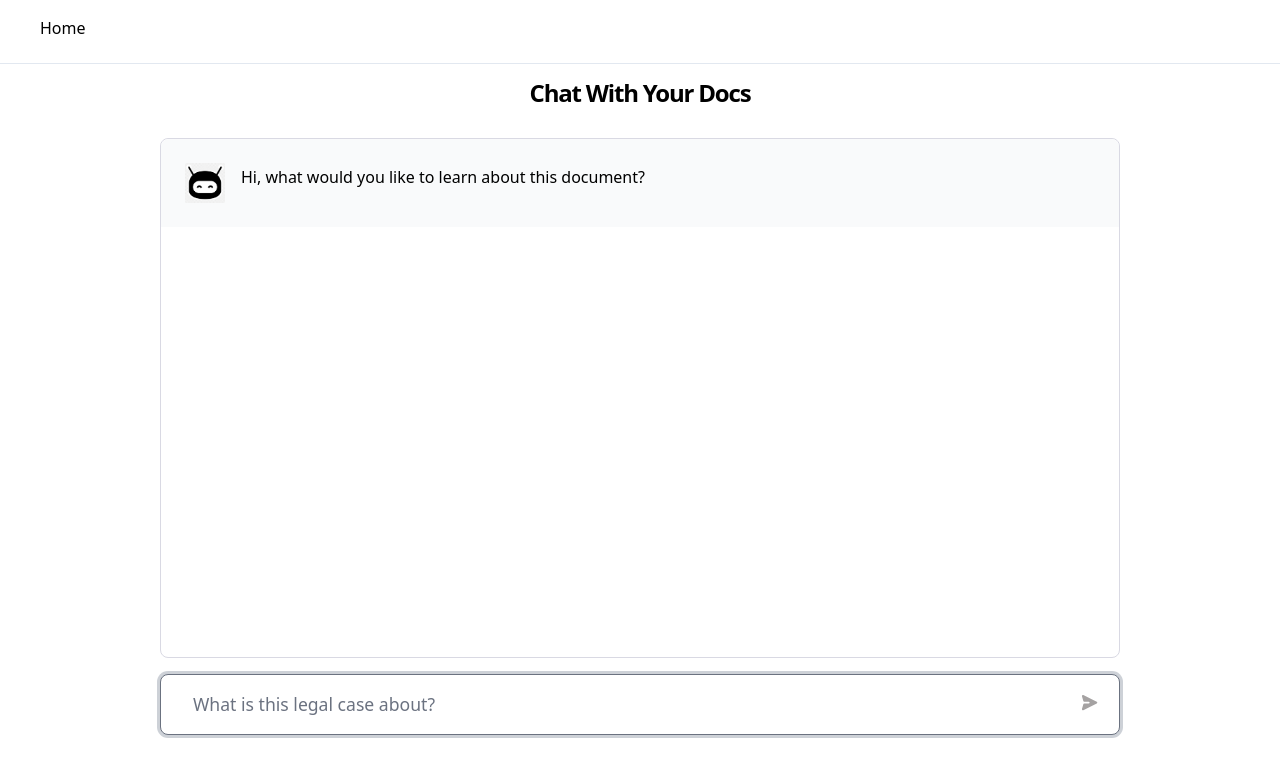
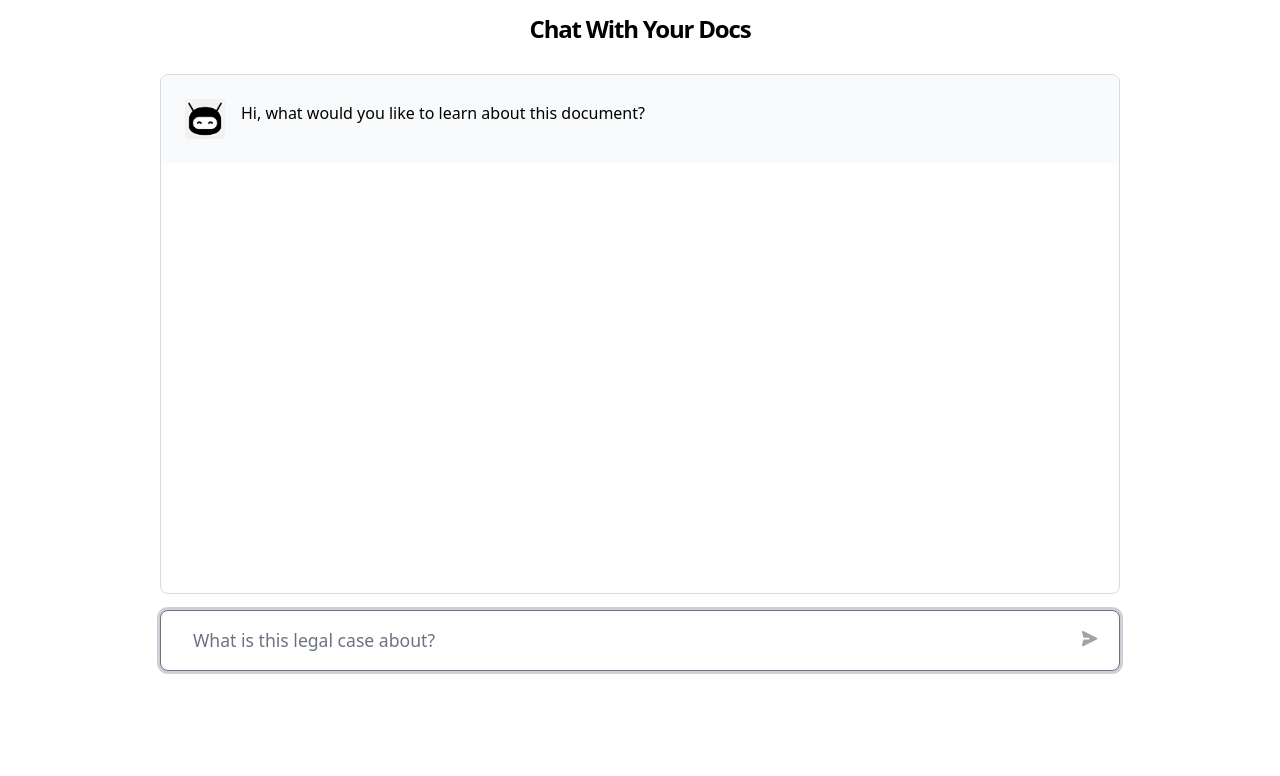
Before and after one commit to hot214/chatgptbot, a Next.js app: page / in a window 1280 px wide. Shown: the top 776 px of the page. Built offline with nearby package versions, Linux system fonts and the light colour scheme.

Commit message:
Removed header

```diff
--- a/components/layout.tsx
+++ b/components/layout.tsx
@@ -4,21 +4,22 @@ interface LayoutProps {
 
 export default function Layout({ children }: LayoutProps) {
   return (
-    <div className="mx-auto flex flex-col space-y-4">
-      <header className="container sticky top-0 z-40 bg-white">
-        <div className="h-16 border-b border-b-slate-200 py-4">
-          <nav className="ml-4 pl-6">
-            <a href="#" className="hover:text-slate-600 cursor-pointer">
-              Home
-            </a>
-          </nav>
-        </div>
-      </header>
-      <div>
-        <main className="flex w-full flex-1 flex-col overflow-hidden">
-          {children}
-        </main>
-      </div>
-    </div>
+    // <div className="mx-auto flex flex-col space-y-4">
+    //   <header className="container sticky top-0 z-40 bg-white">
+    //     <div className="h-16 border-b border-b-slate-200 py-4">
+    //       <nav className="ml-4 pl-6">
+    //         <a href="#" className="hover:text-slate-600 cursor-pointer">
+    //           Home
+    //         </a>
+    //       </nav>
+    //     </div>
+    //   </header>
+    //   <div>
+    //     <main className="flex w-full flex-1 flex-col overflow-hidden">
+    //       {children}
+    //     </main>
+    //   </div>
+    // </div>
+    <></>
   );
 }
--- a/pages/index.tsx
+++ b/pages/index.tsx
@@ -1,5 +1,5 @@
 import { useRef, useState, useEffect } from 'react';
-import Layout from '@/components/layout';
+// import Layout from '@/components/layout';
 import styles from '@/styles/Home.module.css';
 import { Message } from '@/types/chat';
 import Image from 'next/image';
@@ -122,9 +122,9 @@ export default function Home() {
 
   return (
     <>
-      <Layout>
+      {/* <Layout> */}
         <div className="mx-auto flex flex-col gap-4">
-          <h1 className="text-2xl font-bold leading-[1.1] tracking-tighter text-center">
+          <h1 className="text-2xl mt-4 font-bold leading-[1.1] tracking-tighter text-center">
             Chat With Your Docs
           </h1>
           <main className={styles.main}>
@@ -179,7 +179,7 @@ export default function Home() {
                           className="p-5"
                           key={`sourceDocsAccordion-${index}`}
                         >
-                          <Accordion
+                          {/* <Accordion
                             type="single"
                             collapsible
                             className="flex-col"
@@ -201,7 +201,7 @@ export default function Home() {
                                 </AccordionItem>
                               </div>
                             ))}
-                          </Accordion>
+                          </Accordion> */}
                         </div>
                       )}
                     </>
@@ -265,7 +265,7 @@ export default function Home() {
             Powered by LangChainAI. Demo built by Mayo (Twitter: @mayowaoshin).
           </a>
         </footer> */}
-      </Layout>
+      {/* </Layout> */}
     </>
   );
 }
--- a/utils/makechain.ts
+++ b/utils/makechain.ts
@@ -30,7 +30,7 @@ export const makeChain = (vectorstore: PineconeStore) => {
     {
       qaTemplate: QA_PROMPT,
       questionGeneratorTemplate: CONDENSE_PROMPT,
-      returnSourceDocuments: true, //The number of source documents returned is 4 by default
+      returnSourceDocuments: false, //The number of source documents returned is 4 by default
     },
   );
   return chain;
```
